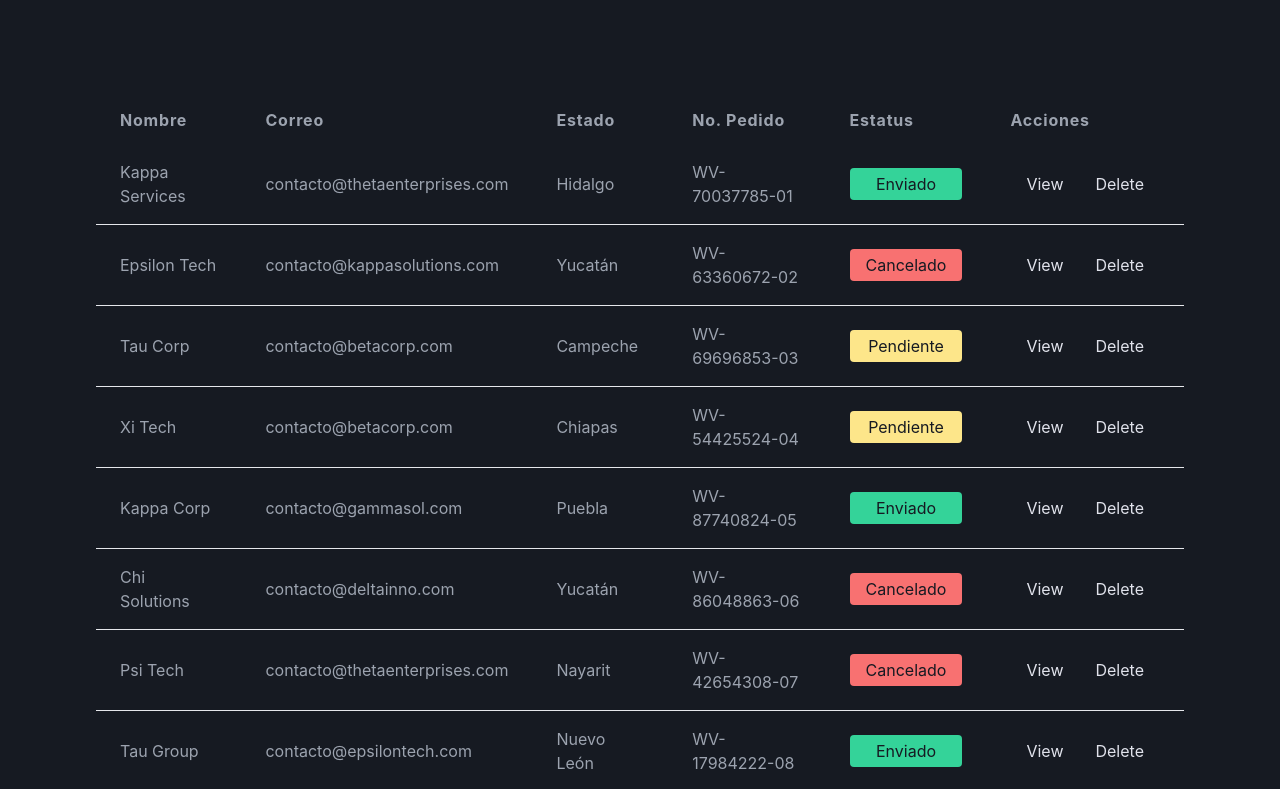
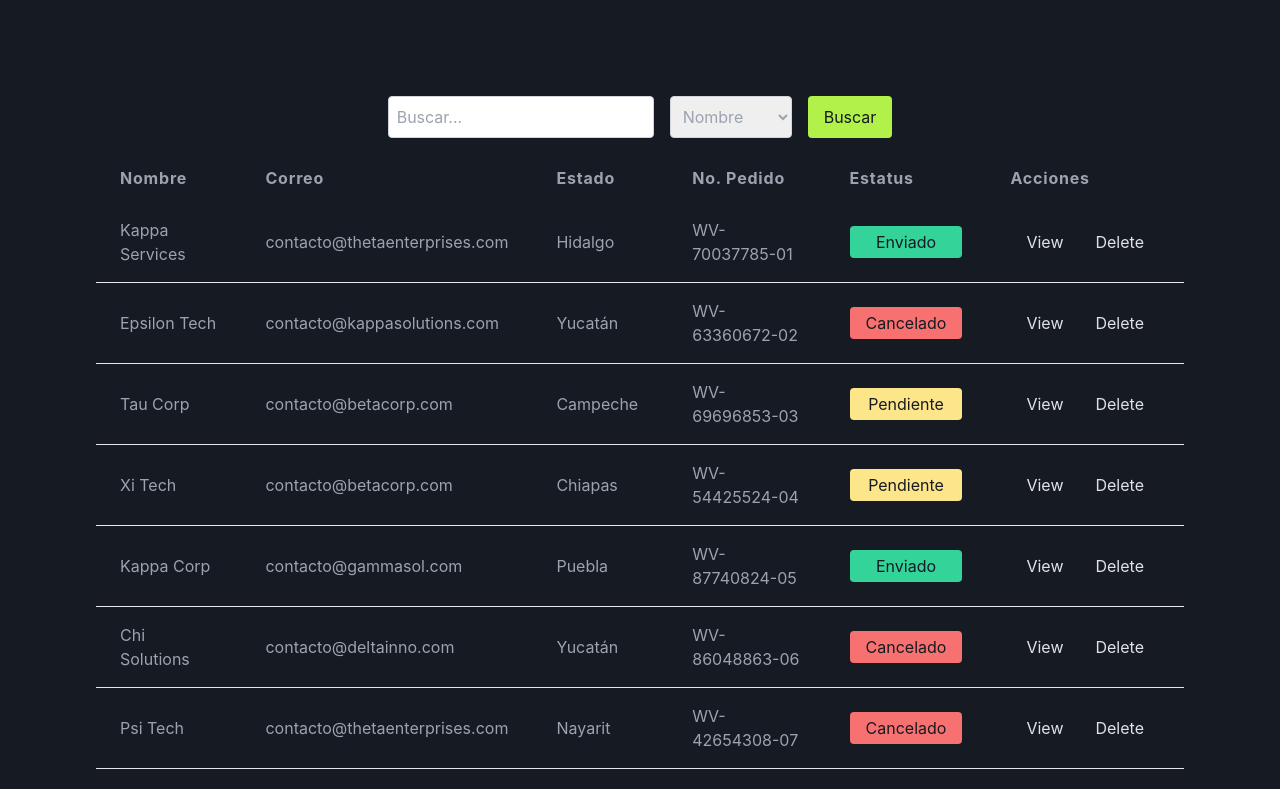
Before and after one commit to worrington/client-dashboard, a React (Create React App) app: page / in a window 1280 px wide. Shown: the top 789 px of the page. Built offline with nearby package versions, Linux system fonts and the light colour scheme.

Commit message:
feat: filter function

```diff
--- a/src/App.tsx
+++ b/src/App.tsx
@@ -1,7 +1,6 @@
-// App.tsx
 import React, { useState, useEffect, useCallback } from 'react';
 import Table from './stories/organims/Table';
-import {TableColumn } from './stories/organims/Table/types';
+import { TableColumn } from './stories/organims/Table/types';
 import { Badge } from './stories/molecules/Badge';
 import { Button } from './stories/molecules/Button';
 
@@ -16,8 +15,10 @@ type Client = {
 };
 
 const App: React.FC = () => {
-
   const [data, setData] = useState<Client[]>([]);
+  const [searchTerm, setSearchTerm] = useState<string>('');
+  const [searchField, setSearchField] = useState<keyof Client>('name');
+  const [filteredData, setFilteredData] = useState<Client[]>([]);
 
   // Definir las columnas de la tabla
   const columns: TableColumn[] = [
@@ -26,7 +27,7 @@ const App: React.FC = () => {
     { key: 'state', label: 'Estado', sortable: true, filterable: true },
     { key: 'order_number', label: 'No. Pedido', sortable: true, filterable: true },
     { key: 'status', label: 'Estatus', sortable: true, filterable: true },
-    { key: 'actions', label: 'Acciones'}
+    { key: 'actions', label: 'Acciones' }
   ];
 
   const getBadgeColor = (status: string) => {
@@ -42,40 +43,37 @@ const App: React.FC = () => {
     }
   };
 
-  const deleteRecord = useCallback((id: number) => {
-    setData(prevData => prevData.filter(client => client.id !== id));
-  }, [setData]);
-
   // Data fetching
   useEffect(() => {
     const fetchData = async () => {
       try {
         const response = await fetch('/clientes.json');
-
         if (!response.ok) {
           throw new Error('Network response was not ok');
         }
-
         const result = await response.json();
 
         const transformedData = result.map((client: Client) => ({
           ...client,
-          status: <div className='flex'>
-            <Badge
-              label={client.status}
-              color={getBadgeColor(client.status)}
-              className="w-full text-center"
-            />
-          </div>,
+          status: (
+            <div className='flex'>
+              <Badge
+                label={client.status}
+                color={getBadgeColor(client.status)}
+                className="w-full text-center"
+              />
+            </div>
+          ),
           actions: (
             <div className='flex'>
               <Button variant='text' color='light' label='View' />
-              <Button variant='text' color='light' label='Delete' onClick={() => deleteRecord(client.id)}/>
+              <Button variant='text' color='light' label='Delete' onClick={() => deleteRecord(client.id)} />
             </div>
           ),
         }));
 
         setData(transformedData);
+        setFilteredData(transformedData); // Inicialmente, los datos filtrados son los mismos que los datos obtenidos
 
       } catch (error) {
         console.log('Failed to fetch data', error);
@@ -85,9 +83,44 @@ const App: React.FC = () => {
     fetchData();
   }, []);
 
+  const deleteRecord = useCallback((id: number) => {
+    setData(prevData => prevData.filter(client => client.id !== id));
+    setFilteredData(prevData => prevData.filter(client => client.id !== id)); // Actualiza también filteredData
+  }, []);
+
+  const handleSearch = () => {
+    const result = data.filter(client =>
+      client[searchField]?.toString().toLowerCase().includes(searchTerm.toLowerCase())
+    );
+    setFilteredData(result);
+  };
+
   return (
-    <div className="flex min-h-screen flex-col items-center justify-between p-24">
-      <Table data={data} columns={columns} />
+    <div className="flex min-h-screen flex-col items-center p-24">
+      <div className="mb-4 flex gap-4">
+        <input
+          type="text"
+          placeholder="Buscar..."
+          value={searchTerm}
+          onChange={(e) => setSearchTerm(e.target.value)}
+          className="p-2 border border-gray-300 rounded"
+        />
+         <select
+          value={searchField}
+          onChange={(e) => setSearchField(e.target.value as keyof Client)}
+          className="p-2 border border-gray-300 rounded"
+        >
+          <option value="name">Nombre</option>
+          <option value="email">Correo</option>
+          <option value="state">Estado</option>
+          <option value="order_number">No. Pedido</option>
+          <option value="status">Estatus</option>
+        </select>
+        <Button variant='contained' color='primary' label='Buscar' onClick={handleSearch} />
+      </div>
+      <Table data={filteredData} columns={columns} />
+
+      {filteredData.length < 0 && <p>No se encontraron resultados</p> }
     </div>
   );
 };
```
